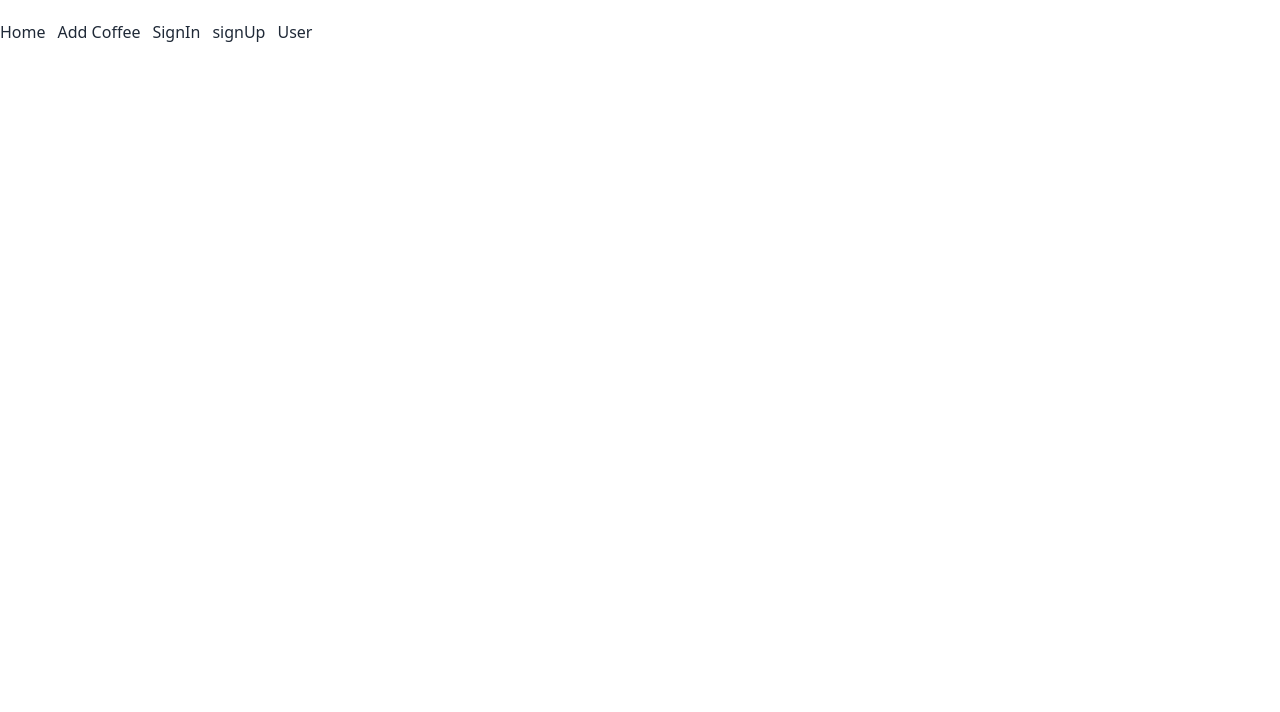
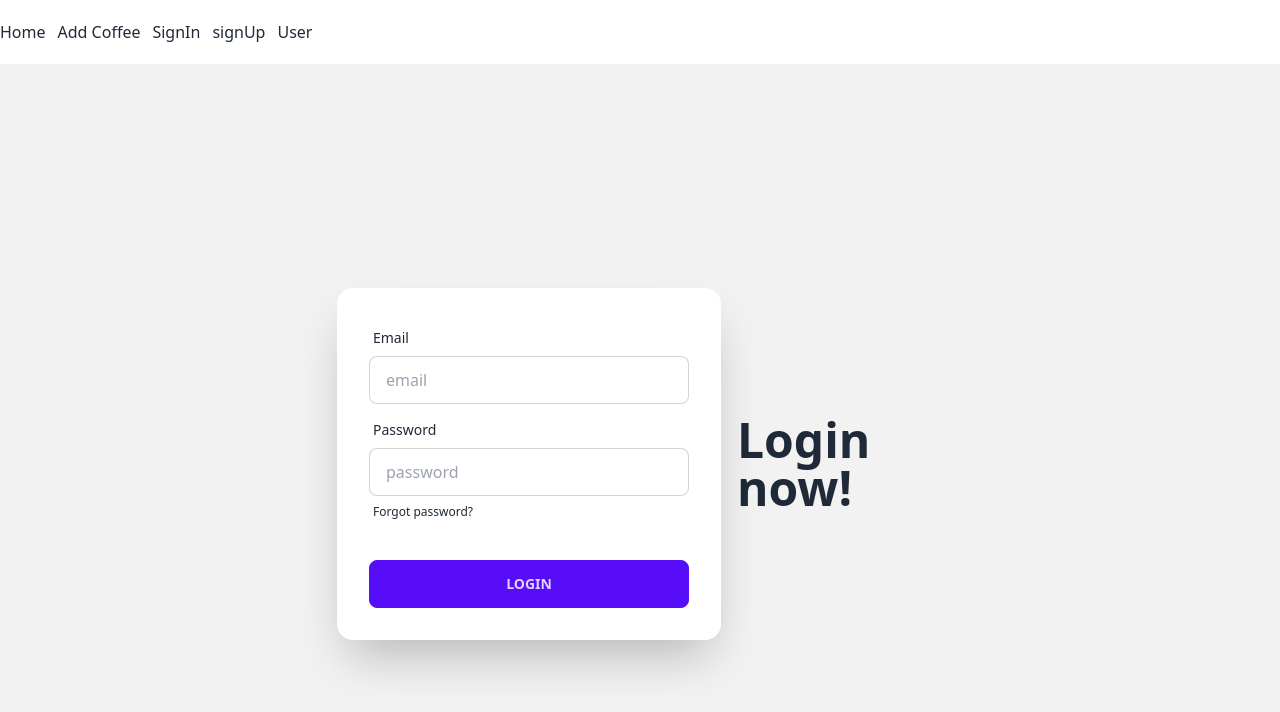
Before and after one commit to iamapusaha/coffee-shop-client, a React (Vite) app: page /signin in a window 1280 px wide. Shown: the top 712 px of the page. Built offline with nearby package versions, Linux system fonts and the light colour scheme.

Commit message:
update user

```diff
--- a/src/User.jsx
+++ b/src/User.jsx
@@ -28,6 +28,7 @@
                         <th></th>
                         <th>Email</th>
                         <th>CreatedId</th>
+                        <th>LastLogIn</th>
                         <th>Action</th>
                     </tr>
                 </thead>
@@ -38,6 +39,7 @@
                             <th>{idx + 1}</th>
                             <td>{user.email}</td>
                             <td>{user.createdAt}</td>
+                            <td>{user.lastSignedAt}</td>
                             <td onClick={() => handleDeleteUser(user._id)} className="btn">X</td>
                         </tr>)
                     }
--- a/src/components/SignIn.jsx
+++ b/src/components/SignIn.jsx
@@ -1,10 +1,72 @@
 
 // import PropTypes from 'prop-types';
 
+import { useContext } from "react";
+import { AuthContext } from "../providers/AuthProvider";
+
 const SignIn = () => {
+    const { signInUser } = useContext(AuthContext)
+    const handleSignIn = e => {
+        e.preventDefault()
+        const form = e.target;
+        const email = form.email.value;
+        const password = form.password.value;
+        console.log(email, password);
+        signInUser(email, password)
+            .then(result => {
+                const currentUser = result.user;
+                console.log(currentUser);
+
+                const lastSignedAt = currentUser.metadata.lastSignInTime;
+                const user = {
+                    email,
+                    lastSignedAt
+                }
+                fetch('http://localhost:5000/user', {
+                    method: "PATCH",
+                    headers: {
+                        "content-type": "application/json"
+                    },
+                    body: JSON.stringify(user)
+                })
+                    .then(res => res.json())
+                    .then(data => {
+                        console.log(data);
+                    })
+            })
+            .catch(error => {
+                console.error(error);
+            })
+    }
     return (
-        <div>
-
+        <div className="hero min-h-screen bg-base-200">
+            <div className="hero-content flex-col lg:flex-row-reverse">
+                <div className="text-center lg:text-left">
+                    <h1 className="text-5xl font-bold">Login now!</h1>
+                </div>
+                <div className="card flex-shrink-0 w-full max-w-sm shadow-2xl bg-base-100">
+                    <form onSubmit={handleSignIn} className="card-body">
+                        <div className="form-control">
+                            <label className="label">
+                                <span className="label-text">Email</span>
+                            </label>
+                            <input type="email" placeholder="email" name="email" className="input input-bordered" required />
+                        </div>
+                        <div className="form-control">
+                            <label className="label">
+                                <span className="label-text">Password</span>
+                            </label>
+                            <input type="password" name="password" placeholder="password" className="input input-bordered" required />
+                            <label className="label">
+                                <a href="#" className="label-text-alt link link-hover">Forgot password?</a>
+                            </label>
+                        </div>
+                        <div className="form-control mt-6">
+                            <button className="btn btn-primary">Login</button>
+                        </div>
+                    </form>
+                </div>
+            </div>
         </div>
     );
 };
--- a/src/providers/AuthProvider.jsx
+++ b/src/providers/AuthProvider.jsx
@@ -1,5 +1,5 @@
 import { createContext, useState } from "react";
-import { createUserWithEmailAndPassword, getAuth } from "firebase/auth";
+import { createUserWithEmailAndPassword, getAuth, signInWithEmailAndPassword } from "firebase/auth";
 import PropTypes from 'prop-types';
 import app from "../firebase/firebase.config";
 const auth = getAuth(app);
@@ -11,10 +11,15 @@
         setLoader(true)
         return createUserWithEmailAndPassword(auth, email, password)
     }
+    const signInUser = (email, password) => {
+        setLoader(true)
+        return signInWithEmailAndPassword(auth, email, password)
+    }
     const userInfo = {
         user,
         loader,
-        createUser
+        createUser,
+        signInUser
 
     }
     return (
```
